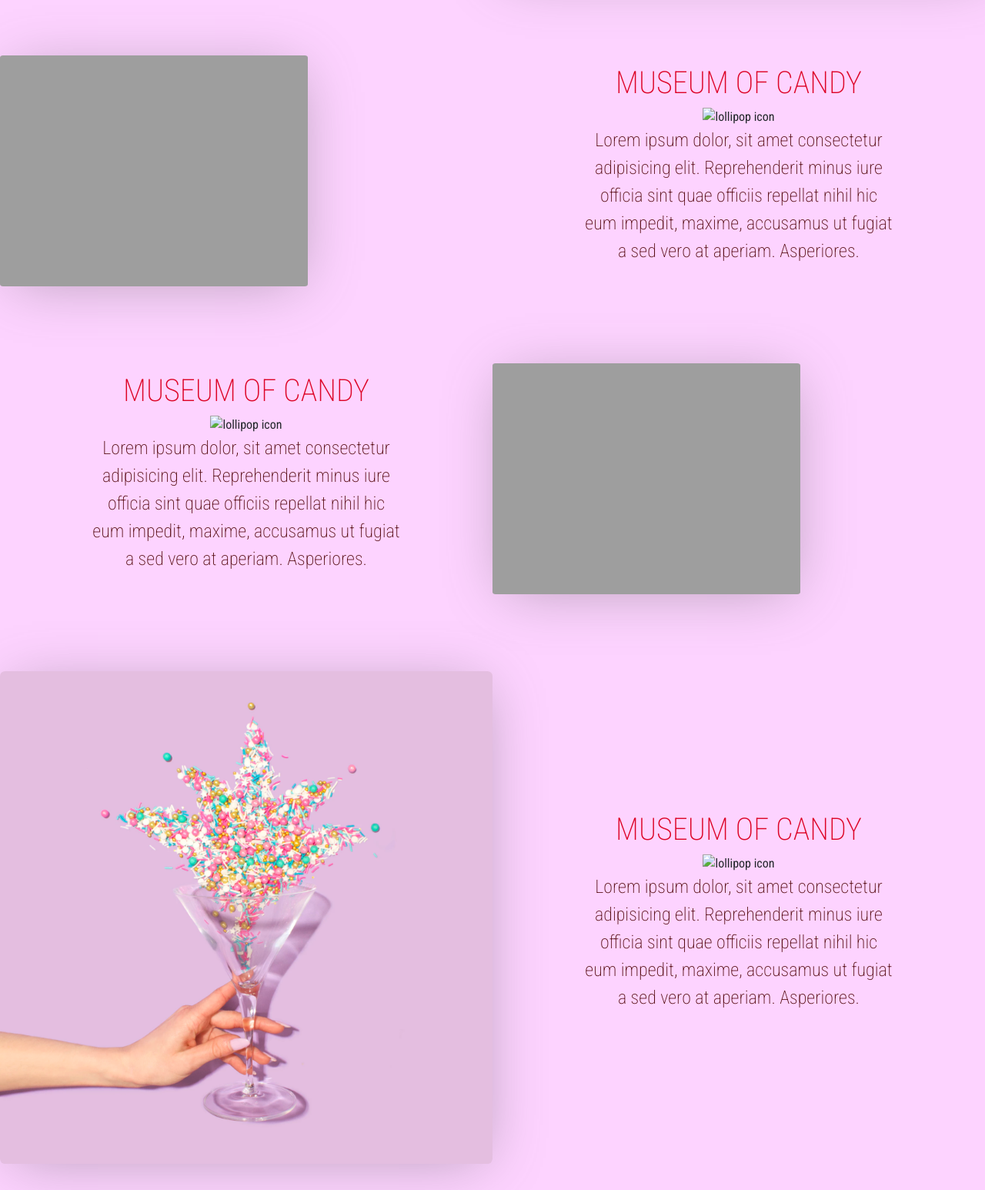
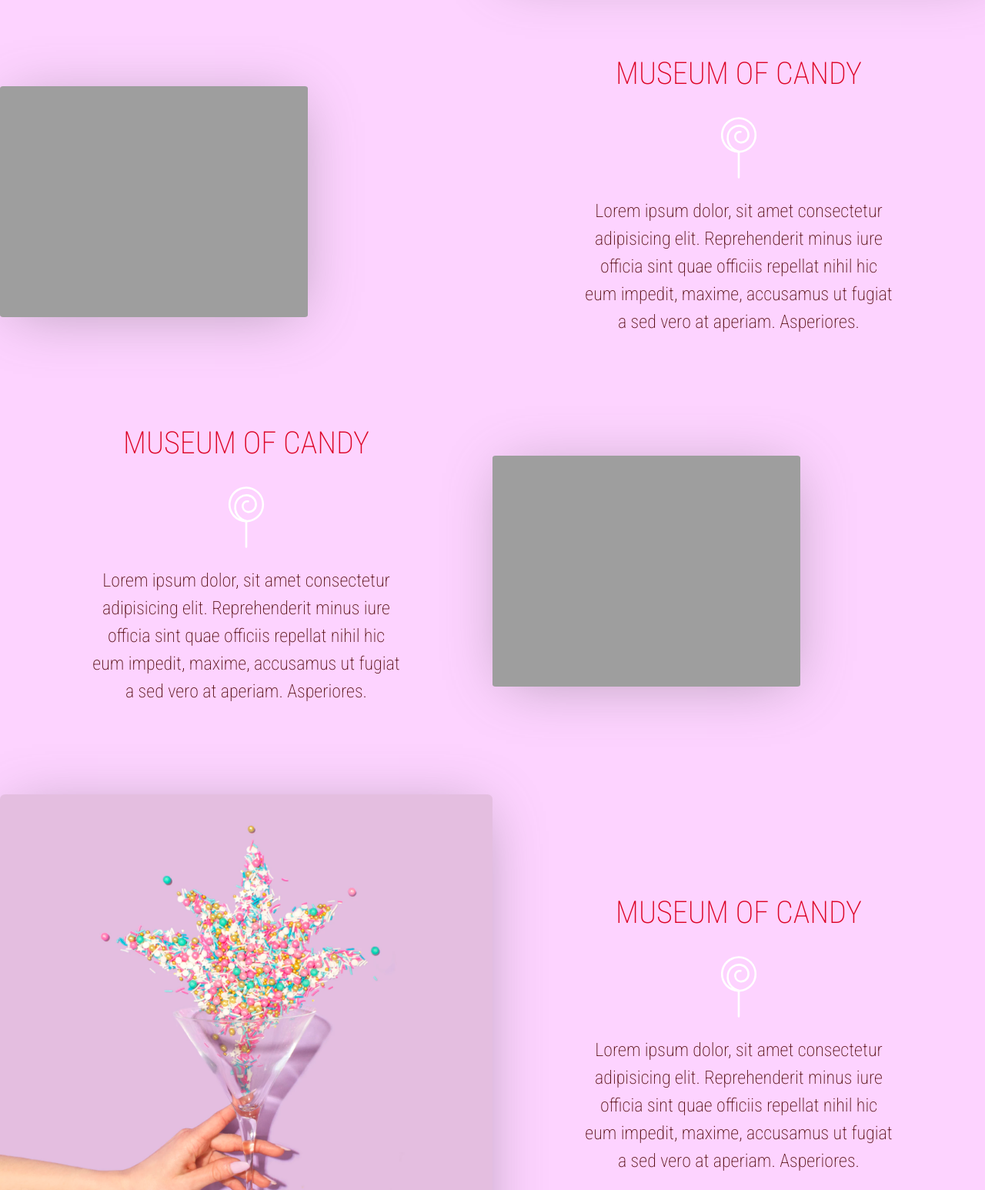
Before and after one commit to Oliver-Ard/Museum_Of_Candy, a plain HTML site: page index.html in a window 1280 px wide. Shown: the part 680-2226 px from the top of the page at 77% size. Drawn offline with nearby package versions, Linux system fonts and the light colour scheme; the site is published under a folder, as on GitHub Pages, so addresses that start at the root find nothing.

Commit message:
Fix path for the lolipop image

```diff
--- a/index.html
+++ b/index.html
@@ -101,7 +101,7 @@
 							<h2>MUSEUM OF CANDY</h2>
 							<img
 								class="lollipop d-none d-lg-inline"
-								src="/imgs/lolli_icon.png"
+								src="imgs/lolli_icon.png"
 								alt="lollipop icon" />
 							<p class="lead">
 								Lorem ipsum dolor, sit amet consectetur adipisicing elit.
@@ -126,7 +126,7 @@
 							<h2>MUSEUM OF CANDY</h2>
 							<img
 								class="lollipop d-none d-lg-inline"
-								src="/imgs/lolli_icon.png"
+								src="imgs/lolli_icon.png"
 								alt="lollipop icon" />
 							<p class="lead">
 								Lorem ipsum dolor, sit amet consectetur adipisicing elit.
@@ -154,7 +154,7 @@
 							<h2>MUSEUM OF CANDY</h2>
 							<img
 								class="lollipop d-none d-lg-inline"
-								src="/imgs/lolli_icon.png"
+								src="imgs/lolli_icon.png"
 								alt="lollipop icon" />
 							<p class="lead">
 								Lorem ipsum dolor, sit amet consectetur adipisicing elit.
```
